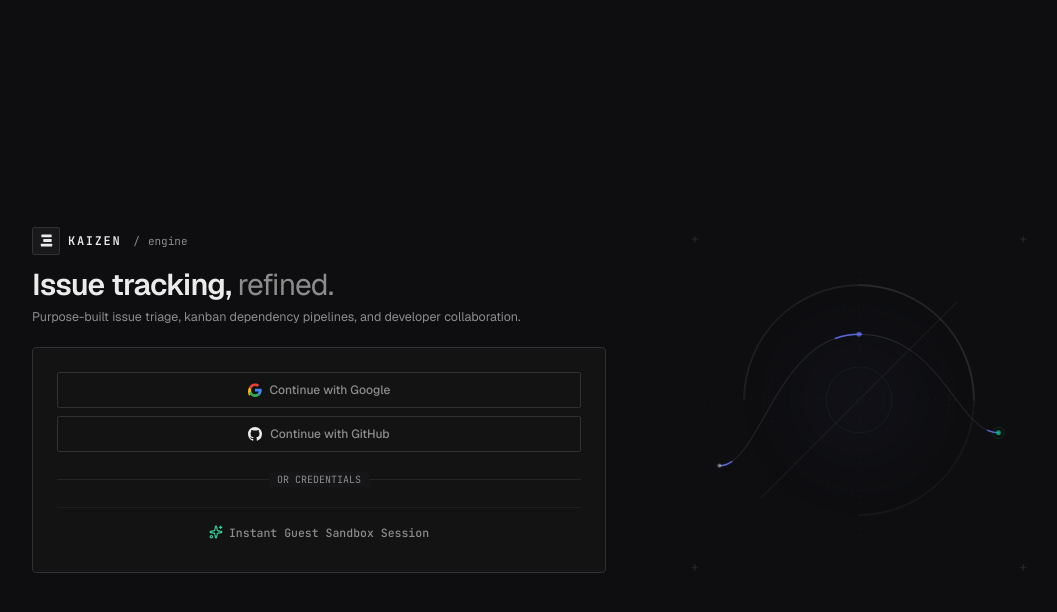
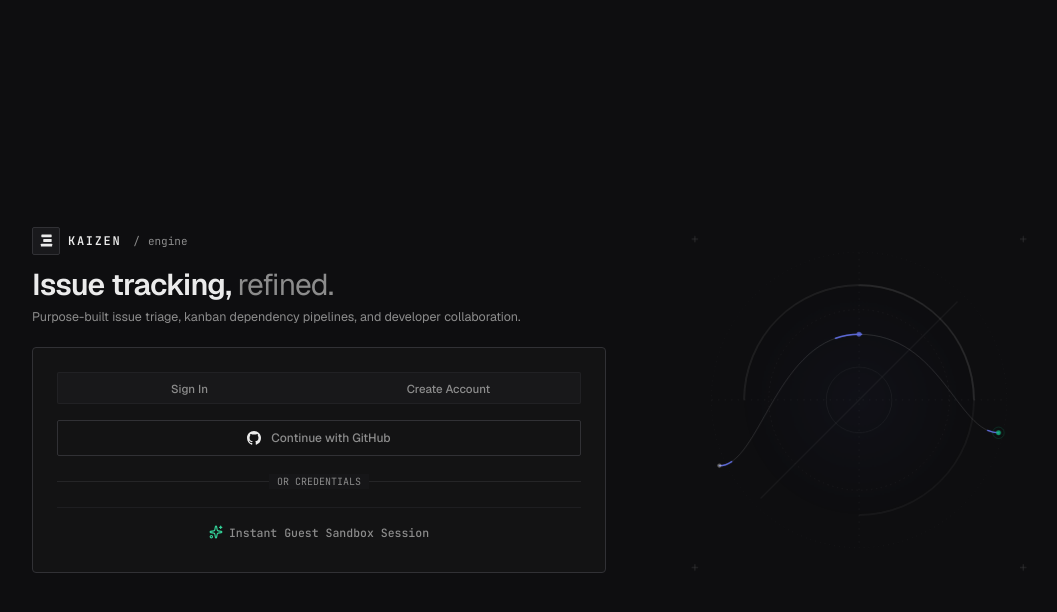
Before and after one commit to synapse-93/Bugzilla, a React (Vite) app in the folder frontend/: page / in a window 1280 px wide. Both pictures are taken after a click on the button "Instant guest sandbox". Shown: the top 612 px of the page, without its empty margins (96-1153 px from the left). Built offline with nearby package versions, Linux system fonts and the light colour scheme; no server answers.

Commit message:
performance upgrades

```diff
--- a/frontend/src/components/AuthModal.tsx
+++ b/frontend/src/components/AuthModal.tsx
@@ -41,15 +41,9 @@
   const { login, register, guestAuth, completeOAuthRegistration, setSessionToken } = useAuth()
 
   const [authMode, setAuthMode] = useState<AuthMode>(initialMode)
-
-  useEffect(() => {
-    if (initialMode) {
-      setAuthMode(initialMode)
-    }
-  }, [initialMode])
   const [loading, setLoading] = useState(false)
   const [showPassword, setShowPassword] = useState(false)
-  const [oauthInitiating, setOauthInitiating] = useState<'google' | 'github' | null>(null)
+  const [oauthInitiating, setOauthInitiating] = useState(false)
 
   // Form Fields
   const [username, setUsername] = useState('')
@@ -59,6 +53,35 @@
 
   // OAuth Pending state
   const [pendingOAuth, setPendingOAuth] = useState<PendingOAuthData | null>(null)
+
+  const resetForm = () => {
+    setUsername('')
+    setEmail('')
+    setPassword('')
+    setChosenUsername('')
+    setShowPassword(false)
+  }
+
+  const handleSwitchMode = (newMode: AuthMode) => {
+    setAuthMode(newMode)
+    setPassword('')
+    setShowPassword(false)
+  }
+
+  useEffect(() => {
+    if (initialMode) {
+      setAuthMode(initialMode)
+      resetForm()
+    }
+  }, [initialMode])
+
+  // Clear form on mount and unmount
+  useEffect(() => {
+    resetForm()
+    return () => {
+      resetForm()
+    }
+  }, [])
 
   // Parse OAuth Callback or Hash parameters
   useEffect(() => {
@@ -85,19 +108,20 @@
         setSessionToken(authToken)
           .then(() => {
             toast.success('Signed in successfully!')
+            resetForm()
           })
           .catch((err: any) => {
             toast.error(err.message || 'Failed to establish session')
           })
           .finally(() => {
             setLoading(false)
-            setOauthInitiating(null)
+            setOauthInitiating(false)
           })
         return
       }
 
       if (oauthPending) {
-        const provider = params.get('provider') || 'GOOGLE'
+        const provider = params.get('provider') || 'GITHUB'
         const pendingEmail = params.get('email') || ''
         const pendingName = params.get('name') || ''
         const suggested = params.get('suggested') || pendingEmail.split('@')[0] || ''
@@ -125,32 +149,17 @@
   const resetOAuthState = () => {
     setPendingOAuth(null)
     setChosenUsername('')
-    setOauthInitiating(null)
+    setOauthInitiating(false)
     setAuthMode('LOGIN')
+    resetForm()
     if (window.location.hash) {
       window.history.replaceState(null, '', window.location.pathname + window.location.search)
     }
   }
 
-  // Real Google OAuth Flow
-  const handleGoogleOAuth = async () => {
-    setOauthInitiating('google')
-    try {
-      const res = await api.auth.getGoogleAuthUrl()
-      if (res.url) {
-        window.location.href = res.url
-      } else {
-        throw new Error('No authorization URL returned')
-      }
-    } catch (err: any) {
-      toast.error(err.message || 'Failed to initiate Google OAuth')
-      setOauthInitiating(null)
-    }
-  }
-
   // Real GitHub OAuth Flow
   const handleGitHubOAuth = async () => {
-    setOauthInitiating('github')
+    setOauthInitiating(true)
     try {
       const res = await api.auth.getGitHubAuthUrl()
       if (res.url) {
@@ -160,24 +169,9 @@
       }
     } catch (err: any) {
       toast.error(err.message || 'Failed to initiate GitHub OAuth')
-      setOauthInitiating(null)
+      setOauthInitiating(false)
     }
   }
-
-  const resetForm = () => {
-    setUsername('')
-    setEmail('')
-    setPassword('')
-    setChosenUsername('')
-    setShowPassword(false)
-  }
-
-  // Clear form on unmount
-  useEffect(() => {
-    return () => {
-      resetForm()
-    }
-  }, [])
 
   // Email / Password Login
   const handleLogin = async (e: React.FormEvent) => {
@@ -432,60 +426,38 @@
               ) : (
                 /* Standard Auth (Login / Register / Guest) */
                 <>
-                  {/* OAuth Provider Buttons */}
-                  <div className="space-y-2">
-                    <Button
-                      type="button"
-                      variant="outline"
-                      onClick={handleGoogleOAuth}
-                      disabled={Boolean(oauthInitiating) || loading}
-                      className="w-full justify-center gap-2 h-9 text-[12px] border-border hover:bg-muted/40 font-medium rounded-sm"
-                    >
-                      {oauthInitiating === 'google' ? (
-                        <Loader2 className="h-3.5 w-3.5 animate-spin text-muted-foreground" />
-                      ) : (
-                        <svg className="h-3.5 w-3.5 shrink-0" viewBox="0 0 24 24">
-                          <path
-                            fill="#EA4335"
-                            d="M12 5c1.6 0 3 .6 4.1 1.6l3.1-3.1C17.3 1.8 14.8 1 12 1 7.5 1 3.7 3.6 1.9 7.3l3.7 2.9C6.5 7.3 9 5 12 5z"
-                          />
-                          <path
-                            fill="#4285F4"
-                            d="M23.5 12.3c0-.8-.1-1.7-.2-2.3H12v4.6h6.5c-.3 1.5-1.1 2.8-2.4 3.7l3.7 2.9c2.2-2 3.7-5 3.7-8.9z"
-                          />
-                          <path
-                            fill="#FBBC05"
-                            d="M5.6 14.8c-.2-.7-.4-1.5-.4-2.3 0-.8.2-1.6.4-2.3L1.9 7.3C.7 9.7 0 12 0 14.5c0 2.6.7 4.9 1.9 7.2l3.7-2.9z"
-                          />
-                          <path
-                            fill="#34A853"
-                            d="M12 24c3.2 0 6-1.1 8-3l-3.7-2.9c-1.1.7-2.5 1.2-4.3 1.2-3 0-5.5-2.3-6.4-5.2L1.9 17C3.7 20.6 7.5 24 12 24z"
-                          />
-                        </svg>
-                      )}
-                      <span>Continue with Google</span>
-                    </Button>
+                  {/* Mode Switcher Tabs */}
+                  <Tabs value={authMode} onValueChange={(val) => handleSwitchMode(val as AuthMode)} className="w-full">
+                    <TabsList className="grid w-full grid-cols-2 h-8 rounded-sm bg-muted/40 p-0.5">
+                      <TabsTrigger value="LOGIN" className="text-[11.5px] rounded-xs font-medium">
+                        Sign In
+                      </TabsTrigger>
+                      <TabsTrigger value="REGISTER" className="text-[11.5px] rounded-xs font-medium">
+                        Create Account
+                      </TabsTrigger>
+                    </TabsList>
+                  </Tabs>
 
+                  {/* GitHub OAuth Provider Button */}
                   <Button
                     type="button"
                     variant="outline"
                     onClick={handleGitHubOAuth}
-                      disabled={Boolean(oauthInitiating) || loading}
-                      className="w-full justify-center gap-2 h-9 text-[12px] border-border hover:bg-muted/40 font-medium rounded-sm"
+                    disabled={oauthInitiating || loading}
+                    className="w-full justify-center gap-2.5 h-9 text-[12px] border-border hover:bg-muted/40 font-medium rounded-sm"
                   >
-                      {oauthInitiating === 'github' ? (
+                    {oauthInitiating ? (
                       <Loader2 className="h-3.5 w-3.5 animate-spin text-muted-foreground" />
                     ) : (
-                        <svg className="h-3.5 w-3.5 shrink-0 fill-current text-foreground" viewBox="0 0 24 24">
+                      <svg className="h-4 w-4 shrink-0 fill-current text-foreground" viewBox="0 0 24 24">
                         <path d="M12 0C5.37 0 0 5.37 0 12c0 5.31 3.435 9.795 8.205 11.385.6.105.825-.255.825-.57 0-.285-.015-1.23-.015-2.235-3.015.555-3.795-.735-4.035-1.41-.135-.345-.72-1.41-1.23-1.695-.42-.225-1.02-.78-.015-.795.945-.015 1.62.87 1.845 1.23 1.08 1.815 2.805 1.305 3.495.99.105-.78.42-1.305.765-1.605-2.67-.3-5.46-1.335-5.46-5.925 0-1.305.465-2.385 1.23-3.225-.12-.3-.54-1.53.12-3.18 0 0 1.005-.315 3.3 1.23.96-.27 1.98-.405 3-.405s2.04.135 3 .405c2.295-1.56 3.3-1.23 3.3-1.23.66 1.65.24 2.88.12 3.18.765.84 1.23 1.905 1.23 3.225 0 4.605-2.805 5.625-5.475 5.925.435.375.81 1.095.81 2.22 0 1.605-.015 2.895-.015 3.3 0 .315.225.69.825.57A12.02 12.02 0 0024 12c0-6.63-5.37-12-12-12z" />
                       </svg>
                     )}
                     <span>Continue with GitHub</span>
                   </Button>
-                  </div>
 
                   {/* Divider */}
-                  <div className="relative flex items-center justify-center py-1">
+                  <div className="relative flex items-center justify-center py-0.5">
                     <div className="absolute inset-0 flex items-center">
                       <div className="w-full border-t border-border/60" />
                     </div>
--- a/frontend/src/components/LandingPage.tsx
+++ b/frontend/src/components/LandingPage.tsx
@@ -223,7 +223,7 @@
               </div>
               <h4 className="text-[14px] font-semibold text-foreground">OAuth 2.0 & JWT Security</h4>
               <p className="text-[12.5px] text-muted-foreground leading-relaxed">
-                Google & GitHub OAuth integration alongside Argon2-hashed password authentication with isolated guest sandboxes.
+                GitHub OAuth integration alongside Argon2-hashed password authentication with isolated guest sandboxes.
               </p>
             </div>
           </div>
--- a/frontend/src/components/ProjectSettingsView.tsx
+++ b/frontend/src/components/ProjectSettingsView.tsx
@@ -58,6 +58,11 @@
   const [name, setName] = useState(project.name)
   const [description, setDescription] = useState(project.description || '')
   const [savingGeneral, setSavingGeneral] = useState(false)
+
+  React.useEffect(() => {
+    setName(project.name)
+    setDescription(project.description || '')
+  }, [project.id, project.name, project.description])
 
   // Add Member Modal states
   const [isAddMemberOpen, setIsAddMemberOpen] = useState(false)
```
Also changed, not shown: frontend/src/App.tsx (+13 -3 lines), frontend/src/api/client.ts (+19 -6 lines), frontend/src/context/AuthContext.tsx (+13 -10 lines). Lines whose indentation alone changed are shown as unchanged.
